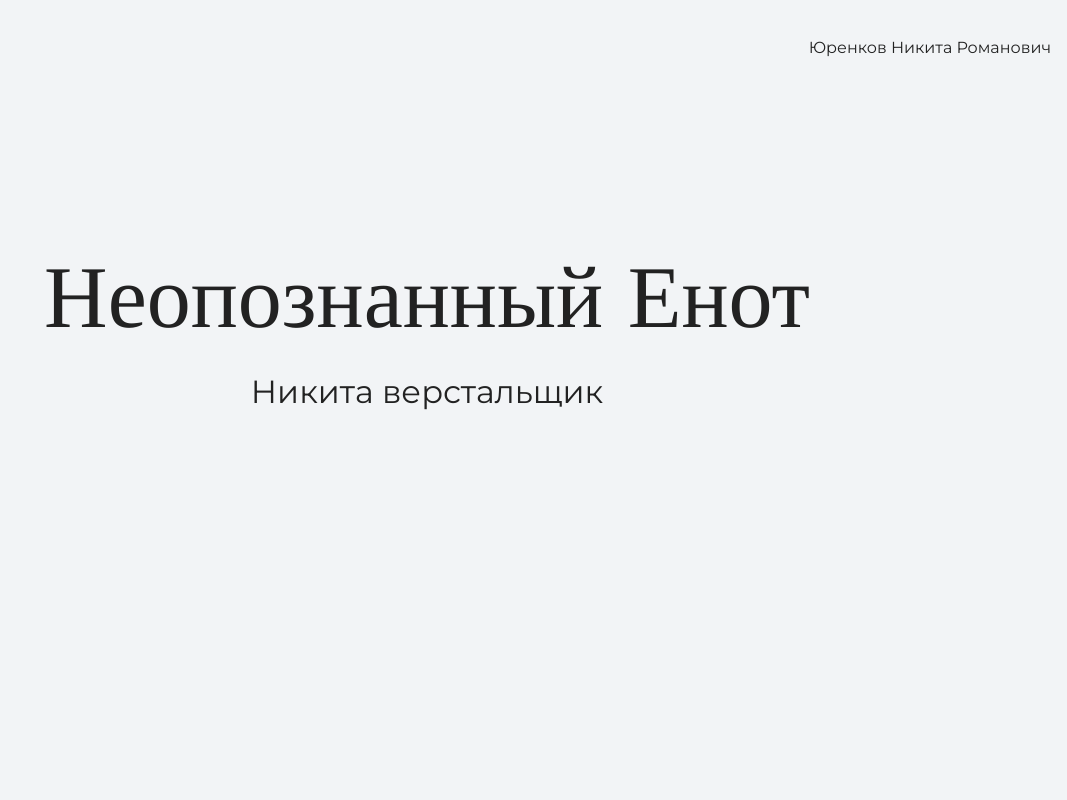
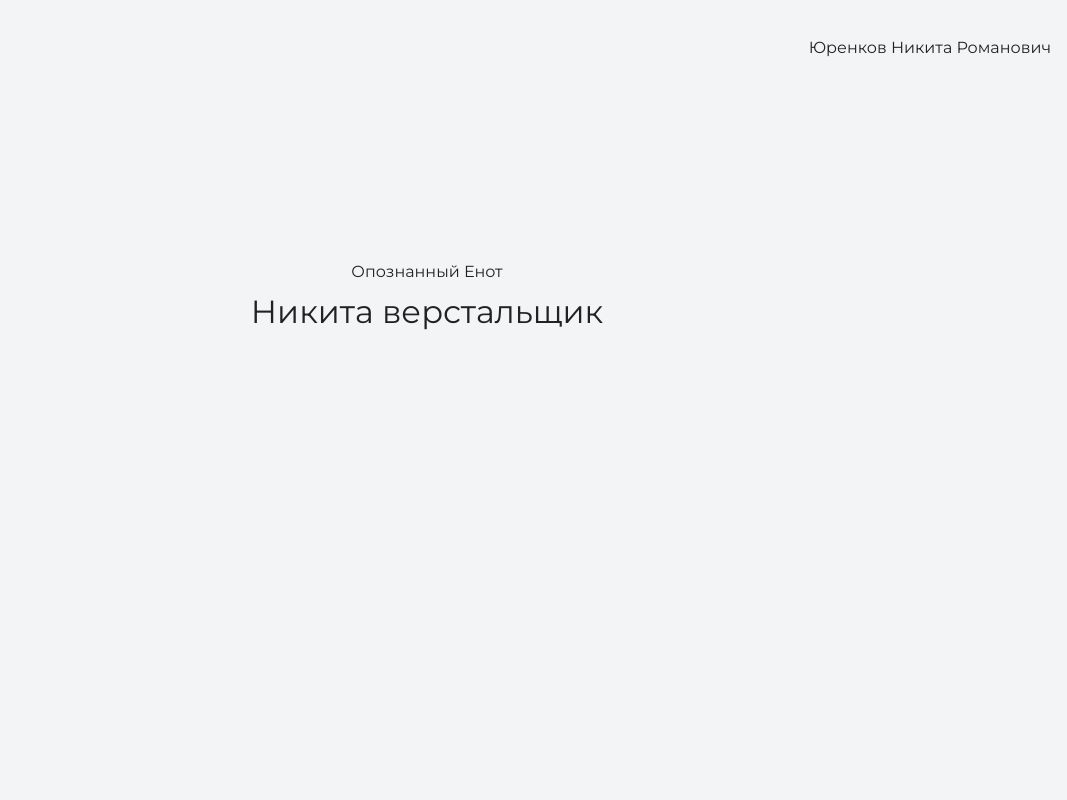
Before and after one commit to Nikitqaa/my-site, a plain HTML site: page index.html in a window 1280 px wide. Shown: the top 800 px of the page, without its empty margins (213-1280 px from the left). Drawn offline with nearby package versions, Linux system fonts and the light colour scheme.

Commit message:
меняет текст на главной странице

```diff
--- a/index.html
+++ b/index.html
@@ -16,7 +16,7 @@
 
     <section class="hero-image">
       <div class="container">
-      <h1 class="heading">Неопознанный Енот</h1>
+      <h1 class="heading"></h1>Опознанный Енот</h1>
       <p>Никита верстальщик</p>
       </div>
     </section>
```
